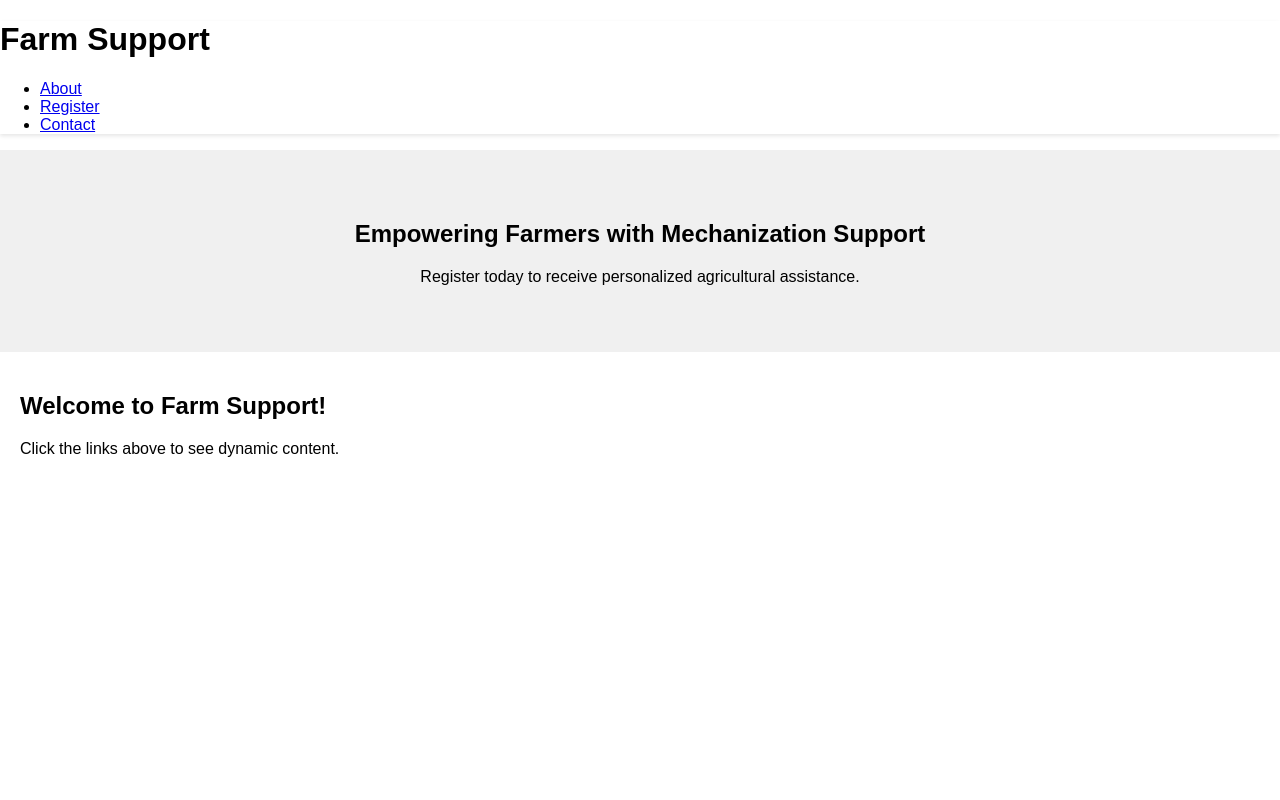
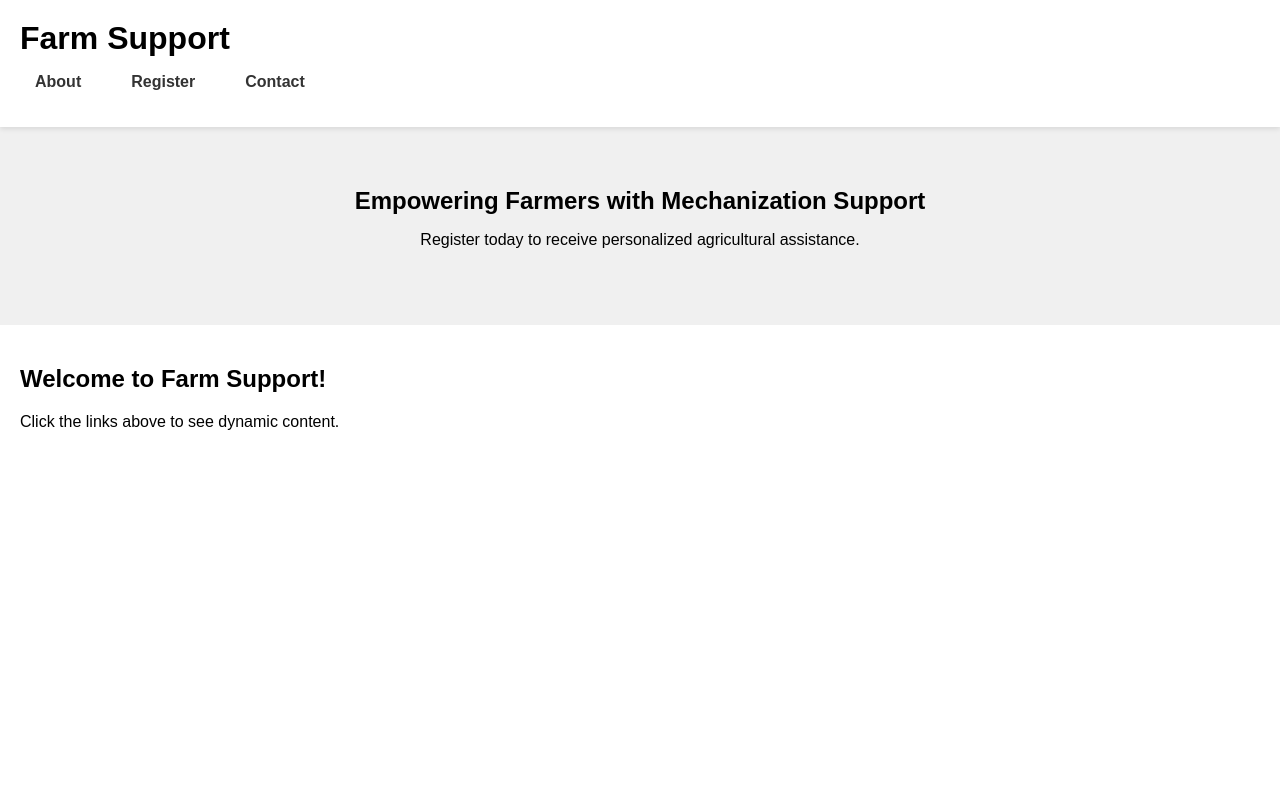
Before and after one commit to FarmerData/farmer_website, a plain HTML site: page index.html in a window 1280 px wide. Shown: the top 800 px of the page. Drawn offline with Linux system fonts and the light colour scheme.

Commit message:
Update styles.css

```diff
--- a/styles.css
+++ b/styles.css
@@ -1,68 +1,111 @@
-/* Add this to your CSS file */
+/* General styling */
+body {
+    font-family: Arial, sans-serif;
+    margin: 0;
+    padding: 0;
+    box-sizing: border-box;
+}
 
-/* Make the header sticky */
+/* Sticky Header */
 header {
     position: sticky;
     top: 0;
     background-color: #fff;
     z-index: 10;
-    box-shadow: 0 2px 4px rgba(0, 0, 0, 0.1);
+    padding: 20px;
+    box-shadow: 0 2px 5px rgba(0, 0, 0, 0.1);
 }
 
-/* Allow scrolling within the content section */
-#content-section {
-    height: calc(100vh - 100px); /* Adjust height based on header height */
-    overflow-y: auto; /* Enables vertical scrolling */
-    padding: 20px;
+header .logo h1 {
+    margin: 0;
 }
 
-/* Styling for the rest of the page */
-body {
-    font-family: Arial, sans-serif;
-    margin: 0;
+nav ul {
+    list-style: none;
     padding: 0;
+    display: flex;
 }
 
-footer {
-    text-align: center;
-    padding: 20px;
-    background-color: #f1f1f1;
+nav ul li {
+    margin-right: 20px;
 }
 
-.hero-content {
-    text-align: center;
-    padding: 50px;
-    background-color: #f0f0f0;
+nav ul li a {
+    text-decoration: none;
+    color: #333;
+    font-weight: bold;
+    padding: 10px 15px;
 }
 
-form {
-    margin: 20px 0;
+nav ul li a:hover {
+    background-color: #4CAF50;
+    color: white;
 }
 
-input, select {
-    margin: 10px 0;
-    padding: 10px;
-    width: 100%;
-    max-width: 300px;
+/* Hero Section */
+#hero {
+    background-color: #f0f0f0;
+    padding: 60px 20px;
+    text-align: center;
 }
 
-button {
-    padding: 10px 20px;
+#hero .hero-content h2 {
+    margin: 0;
+}
+
+/* Content Section */
+#content-section {
+    padding: 20px;
+    max-width: 100%;
+    overflow-y: auto;
+    height: calc(100vh - 150px); /* Adjust height with header height */
+}
+
+#content-section h2 {
+    margin-bottom: 20px;
+}
+
+/* Form Styling */
+form {
+    margin-top: 20px;
+}
+
+form label {
+    display: block;
+    margin-bottom: 8px;
+    font-weight: bold;
+}
+
+form input, form select {
+    width: 100%;
+    padding: 10px;
+    margin: 8px 0;
+    border-radius: 4px;
+    border: 1px solid #ccc;
+}
+
+form button {
     background-color: #4CAF50;
     color: white;
+    padding: 10px 20px;
     border: none;
     cursor: pointer;
+    font-size: 16px;
+    border-radius: 4px;
 }
 
-button:hover {
+form button:hover {
     background-color: #45a049;
+}
+
+/* Footer */
+footer {
+    background-color: #f1f1f1;
+    padding: 20px;
+    text-align: center;
 }
 
 #alertMessage {
     margin-top: 10px;
     font-weight: bold;
 }
-
-#register-form {
-    margin-top: 20px;
-}
```
